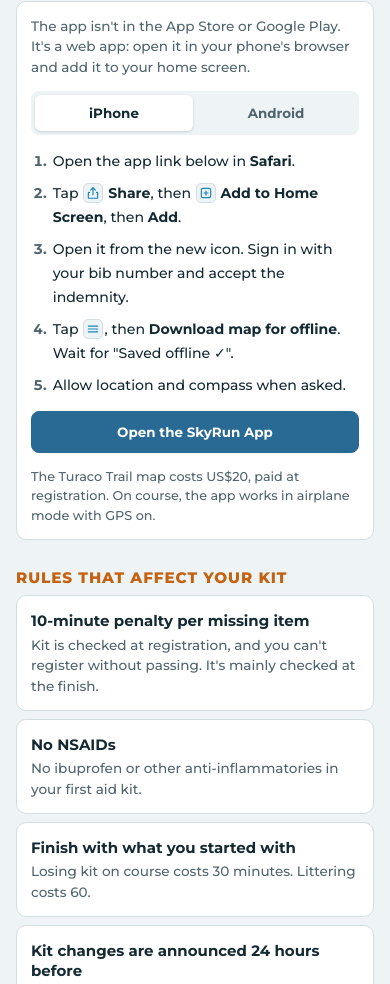
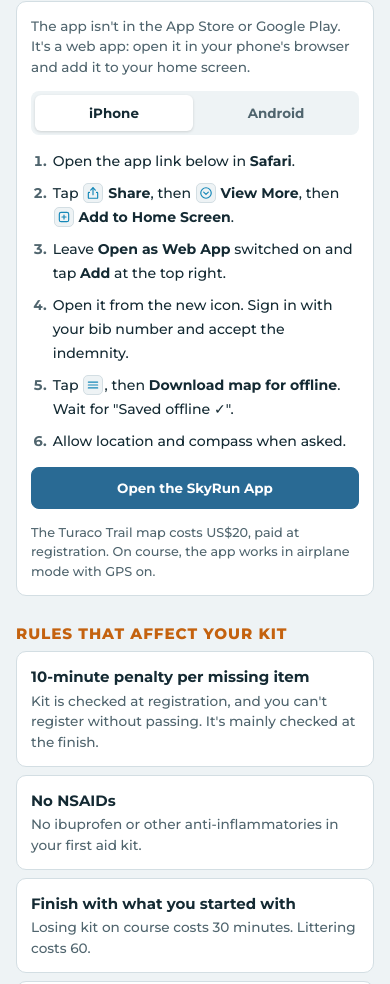
Before and after one commit to idzap/skyrun-kit-list, a plain HTML site: page index.html in a window 390 px wide. Shown: the part 3662-4646 px from the top of the page. Drawn offline with Linux system fonts and the light colour scheme.

Commit message:
iPhone install steps: add View More, and the final Add with Open as Web App
Matches the current iOS share sheet, as tested on a real iPhone.

Co-Authored-By: Claude Opus 5.5 <noreply@anthropic.com>

```diff
--- a/index.html
+++ b/index.html
@@ -221,7 +221,8 @@ footer a { color: inherit; }
         </div>
         <ol class="steps" id="steps-ios" role="tabpanel" aria-labelledby="tab-ios">
           <li>Open the app link below in <b>Safari</b>.</li>
-          <li>Tap <span class="nw"><span class="ico" role="img" aria-label="Share"><svg viewBox="0 0 24 24" fill="none" stroke="currentColor" stroke-width="2" stroke-linecap="round" stroke-linejoin="round"><path d="M12 3v12"/><path d="M8 7l4-4 4 4"/><path d="M6 11H5a1 1 0 0 0-1 1v8a1 1 0 0 0 1 1h14a1 1 0 0 0 1-1v-8a1 1 0 0 0-1-1h-1"/></svg></span> <b>Share</b></span>, then <span class="nw"><span class="ico" role="img" aria-label="Add to Home Screen"><svg viewBox="0 0 24 24" fill="none" stroke="currentColor" stroke-width="2" stroke-linecap="round" stroke-linejoin="round"><rect x="4" y="4" width="16" height="16" rx="3"/><path d="M12 8.5v7M8.5 12h7"/></svg></span> <b>Add</b></span><b> to Home Screen</b>, then <b>Add</b>.</li>
+          <li>Tap <span class="nw"><span class="ico" role="img" aria-label="Share"><svg viewBox="0 0 24 24" fill="none" stroke="currentColor" stroke-width="2" stroke-linecap="round" stroke-linejoin="round"><path d="M12 3v12"/><path d="M8 7l4-4 4 4"/><path d="M6 11H5a1 1 0 0 0-1 1v8a1 1 0 0 0 1 1h14a1 1 0 0 0 1-1v-8a1 1 0 0 0-1-1h-1"/></svg></span> <b>Share</b></span>, then <span class="nw"><span class="ico" role="img" aria-label="View More"><svg viewBox="0 0 24 24" fill="none" stroke="currentColor" stroke-width="2" stroke-linecap="round" stroke-linejoin="round"><circle cx="12" cy="12" r="9"/><path d="M8 10.5l4 4 4-4"/></svg></span> <b>View</b></span><b> More</b>, then <span class="nw"><span class="ico" role="img" aria-label="Add to Home Screen"><svg viewBox="0 0 24 24" fill="none" stroke="currentColor" stroke-width="2" stroke-linecap="round" stroke-linejoin="round"><rect x="4" y="4" width="16" height="16" rx="3"/><path d="M12 8.5v7M8.5 12h7"/></svg></span> <b>Add</b></span><b> to Home Screen</b>.</li>
+          <li>Leave <b>Open as Web App</b> switched on and tap <b>Add</b> at the top right.</li>
           <li>Open it from the new icon. Sign in with your bib number and accept the indemnity.</li>
           <li>Tap <span class="nw"><span class="ico" role="img" aria-label="Menu"><svg viewBox="0 0 24 24" fill="none" stroke="currentColor" stroke-width="2" stroke-linecap="round" stroke-linejoin="round"><path d="M4 7h16M4 12h16M4 17h16"/></svg></span>,</span> then <b>Download map for offline</b>. Wait for "Saved offline ✓".</li>
           <li>Allow location and compass when asked.</li>
```
